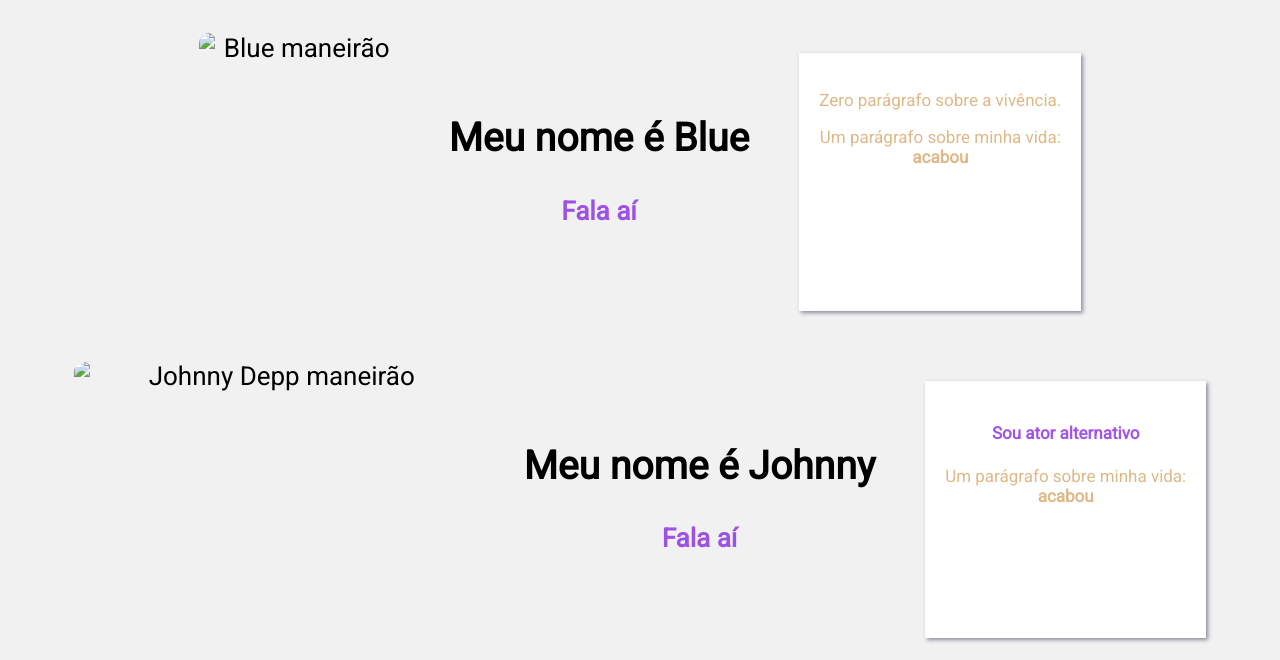
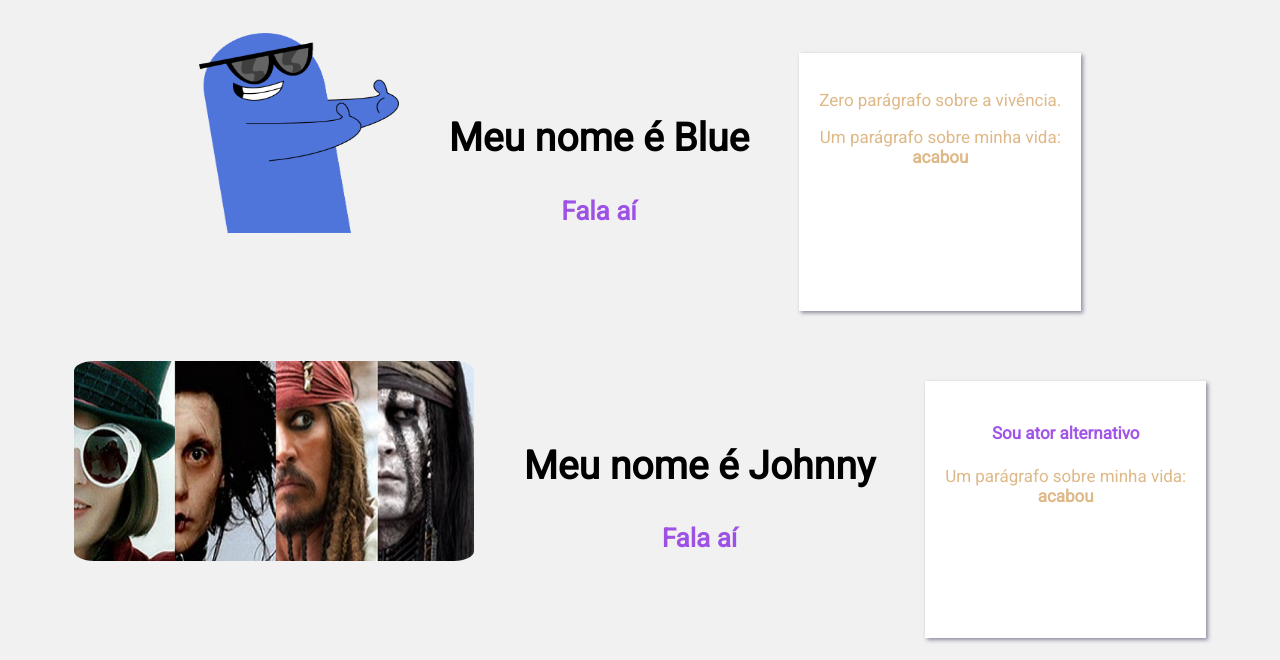
Before and after one commit to marcosrenatodev/web1_tads, a plain HTML site: page index.html in a window 1280 px wide. Shown: the top 660 px of the page. Drawn offline with Linux system fonts and the light colour scheme.

Commit message:
Update index.html

```diff
--- a/index.html
+++ b/index.html
@@ -10,7 +10,7 @@
 
 <body>
     <div class="main">
-        <img id="img1" src="img/blue.png" alt="Blue maneirão" width="200px" height="200px">
+        <img id="img1" src="blue.png" alt="Blue maneirão" width="200px" height="200px">
         <div id="text">
 
             <h2>Meu nome é Blue</h2>
@@ -30,7 +30,7 @@
         </div>
     </div>
     <div class="main">
-        <img id="img1" src="img/jack.png" alt="Johnny Depp maneirão" width="400px" height="200px">
+        <img id="img1" src="jack.png" alt="Johnny Depp maneirão" width="400px" height="200px">
         <div id="text">
 
             <h2>Meu nome é Johnny</h2>
```
